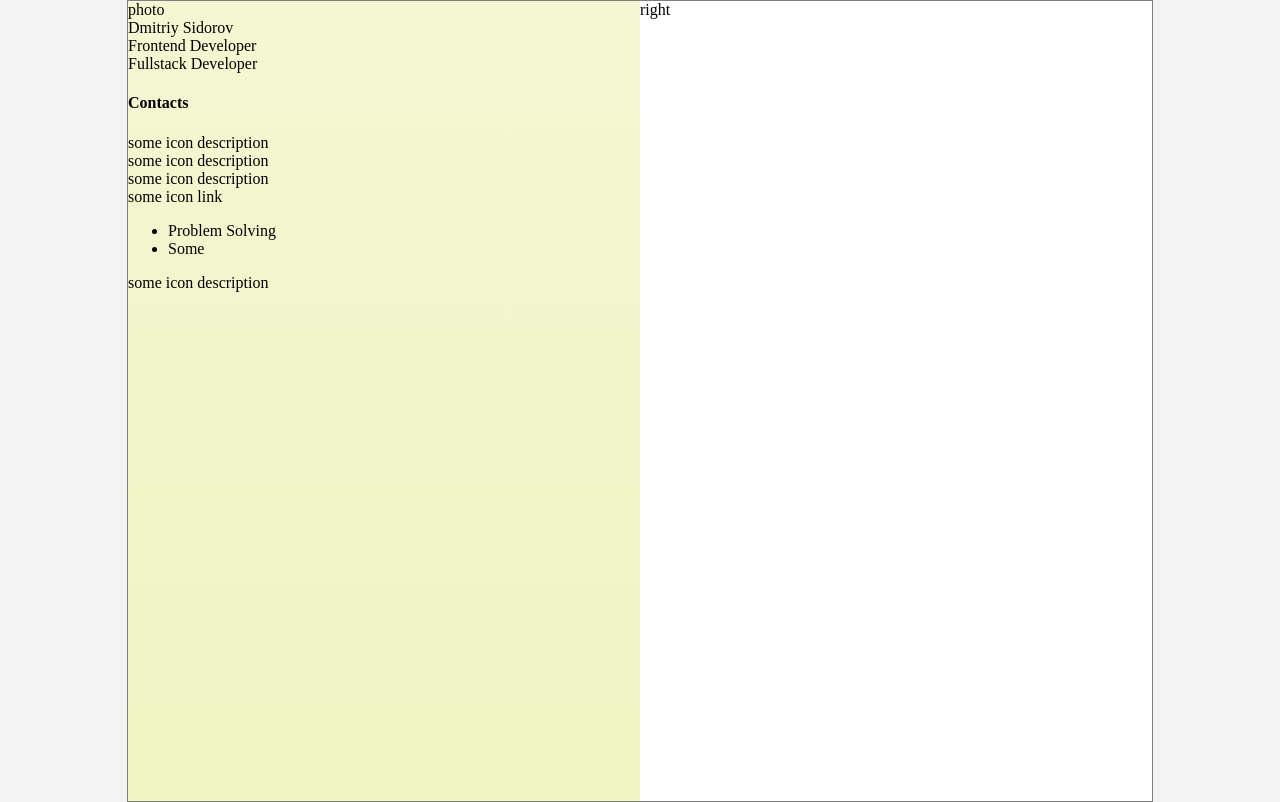
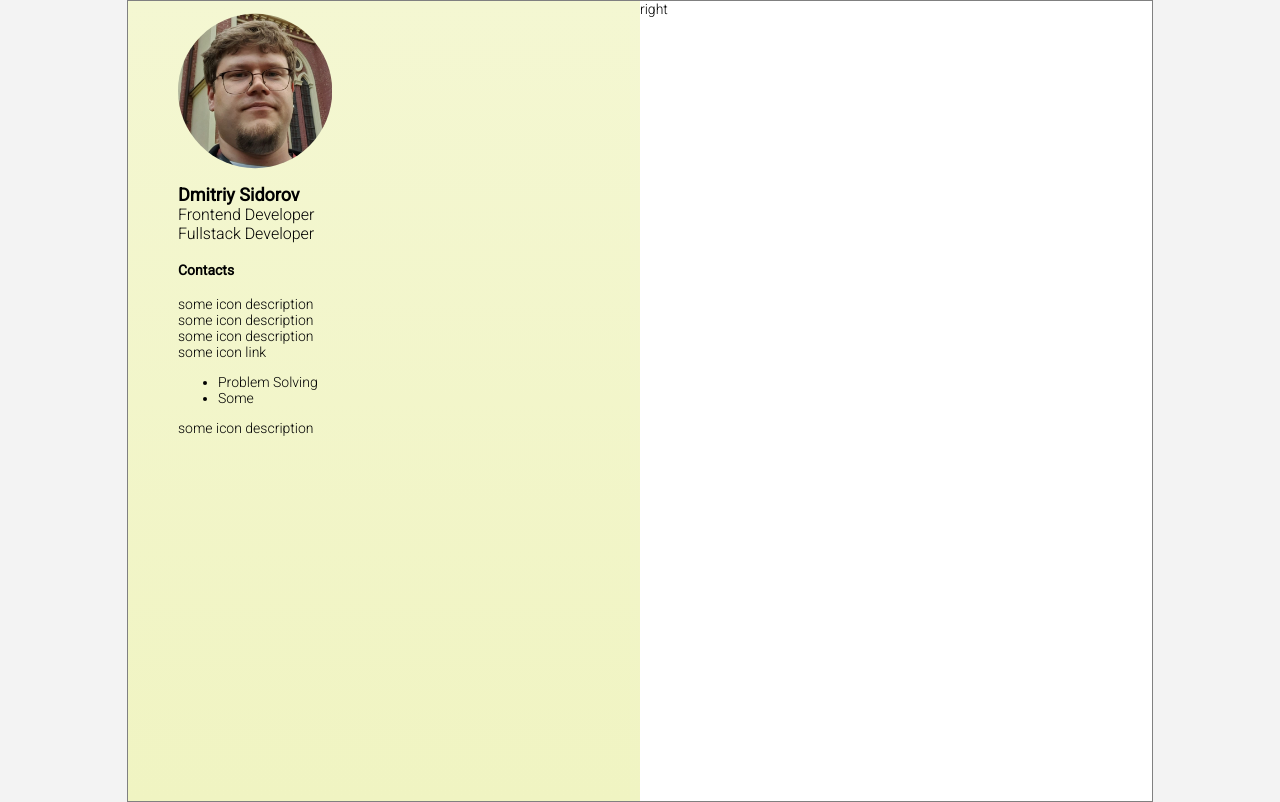
Before and after one commit to dmitry-sidorov/dmitry-sidorov.github.io, a plain HTML site: page index.html in a window 1280 px wide. Drawn offline with Linux system fonts and the light colour scheme.

Commit message:
Add photo

```diff
--- a/index.html
+++ b/index.html
@@ -3,17 +3,22 @@
 <head>
   <meta charset="UTF-8">
   <title>Curriculum Vitae</title>
+  <link rel="preconnect" href="https://fonts.googleapis.com">
+  <link rel="preconnect" href="https://fonts.gstatic.com" crossorigin>
+  <link href="https://fonts.googleapis.com/css2?family=Roboto:wght@100;300;400&display=swap" rel="stylesheet">
   <link href="style.css" rel="stylesheet">
-  <link href="https://fonts.googleapis.com/css?family=Libre+Franklin" rel="stylesheet">
   <link rel="shortcut icon" type="image/png" href="icons/ruby-32.png">
 </head>
 <body>
   <main>
     <div class="page">
       <section class="section__left">
+        <div class="section__left__container">
           <div class="hero">
-          <div class="hero__photo">photo</div>
-          <div class="hero__name">Dmitriy Sidorov</div>
+            <div class="hero__photo">
+              <img src="./assets/hero_photo.jpg" alt="photo">
+            </div>
+            <h4 class="hero__name">Dmitriy Sidorov</h4>
             <div class="hero__position">Frontend Developer</div>
             <div class="hero__position">Fullstack Developer</div>
           </div>
@@ -50,6 +55,7 @@
               <span>description</span>
             </div>
           </div>
+        </div>
       </section>
       <section class="section__right">right</section>
     </div>
--- a/style.css
+++ b/style.css
@@ -1,4 +1,7 @@
 body {
+  font-family: 'Roboto';
+  font-weight: 300;
+  font-size: 14px;
   margin: unset;
 }
 
@@ -22,7 +25,25 @@ main {
   flex-basis: 50%;
 }
 
+.section__left__container {
+  margin-left: 50px;
+}
+
 .section__right {
   flex-basis: 50%;
   background: #fff;
 }
+
+.hero__photo > img {
+  height: 180px;
+  clip-path: circle();
+}
+
+.hero__name {
+  font-size: 18px;
+  margin: 0;
+}
+
+.hero__position {
+  font-size: 16px;
+}
```
Also changed, not shown: assets/hero_photo.jpg (added). Lines whose indentation alone changed are shown as unchanged.
